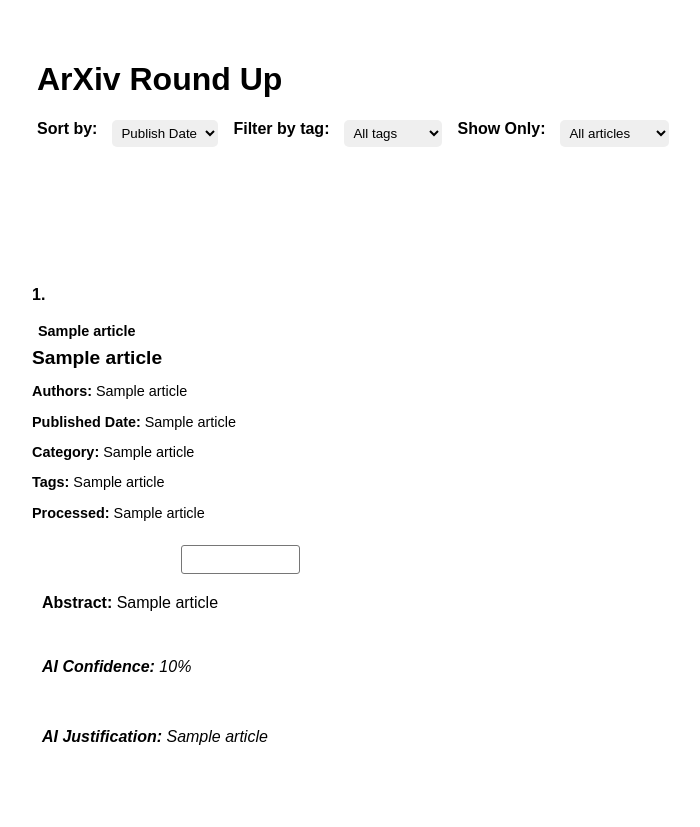
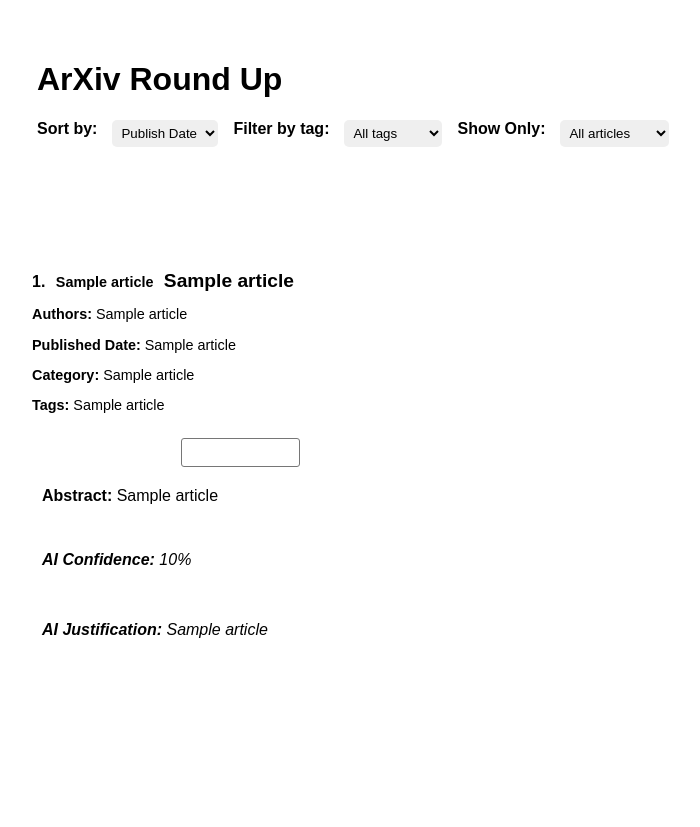
Before and after one commit to ChiScraper/ChiScraper, a Flask app: template src/scripts/WebAppConfig/templates/index.html in a window 1280 px wide. Shown: the whole page, without its empty margins (23-723 px from the left). After the commit the page ends 638 px from the top, so only its background shows below. Run offline with Flask 3, Linux system fonts and the light colour scheme; the template is opened without the code that fills it: most values are stand-ins (such as "Sample title", 1, 10 or a date in 2020); parts of the project's set-up code (start-up, migrations or seed data) failed here and were passed over; some libraries are stand-ins or nearby versions.

Commit message:
Minor Html changes

```diff
--- a/src/scripts/WebAppConfig/static/style.css
+++ b/src/scripts/WebAppConfig/static/style.css
@@ -6,11 +6,16 @@
     padding: 20px;
     background-color: var(--color-background-darker);
 }
+
 .article-section {
     border: 1px solid var(--color-border);
     margin-bottom: 20px;
     padding: 15px;
     background-color: var(--color-background);
+}
+.article-index {
+    color: var(--color-text);
+    font-weight: bold;
 }
 .article-title {
     font-size: 1.2em;
--- a/src/scripts/WebAppConfig/templates/index.html
+++ b/src/scripts/WebAppConfig/templates/index.html
@@ -60,15 +60,14 @@
     <!-- List of Articles -->
     {% for article in articles %}
     <div class="article-section">
-        <p><strong>{{article[0]}}.</strong></p>
-        <div class="article-arxiv-id">{{ article[3] }}</div>
-        <div class="article-title">{{ article[2] }}</div>
+        <div class="article-index" style="display: inline;">{{ article[0] }}.</div>
+        <div class="article-arxiv-id" style="display: inline;">{{ article[3] }}</div>
+        <div class="article-title"style="display: inline;">{{ article[2] }}</div>
         <div class="article-meta">
             <p><strong>Authors:</strong> {{ article[9] }}</p>
             <p><strong>Published Date:</strong> {{ article[5] if article[5] else 'N/A' }}</p>
             <p><strong>Category:</strong> {{ article[7] }}</p>
             <p><strong>Tags:</strong> {{ article[11] }}</p>
-            <p><strong>Processed:</strong> {{ article[-1] }}</p>
             <a href="{{ article[4] }}" target="_blank" class="pdf-button">View PDF</a>
             <a href="{{ url_for('link_article', arxiv_id=article[3]) }}" class="link-button">Link</a>
 
```
